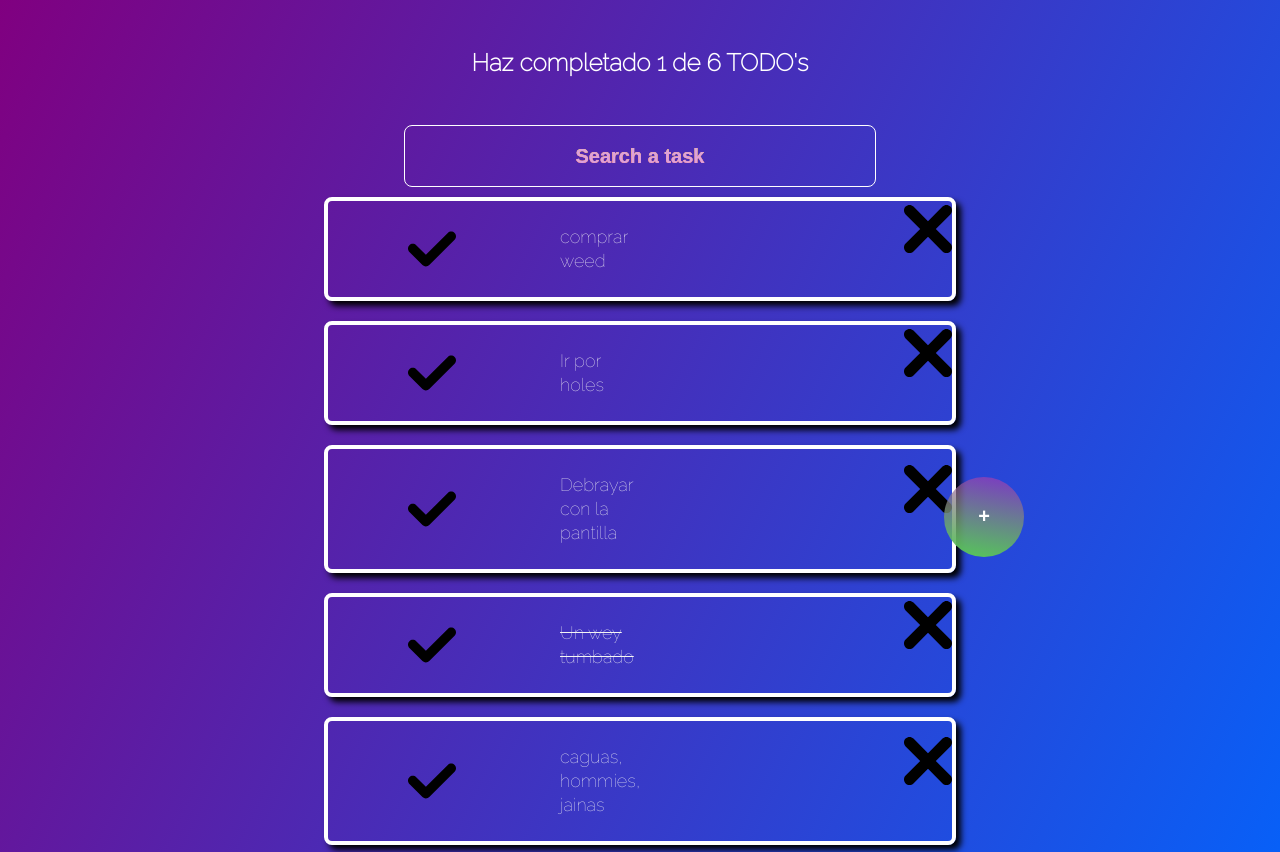
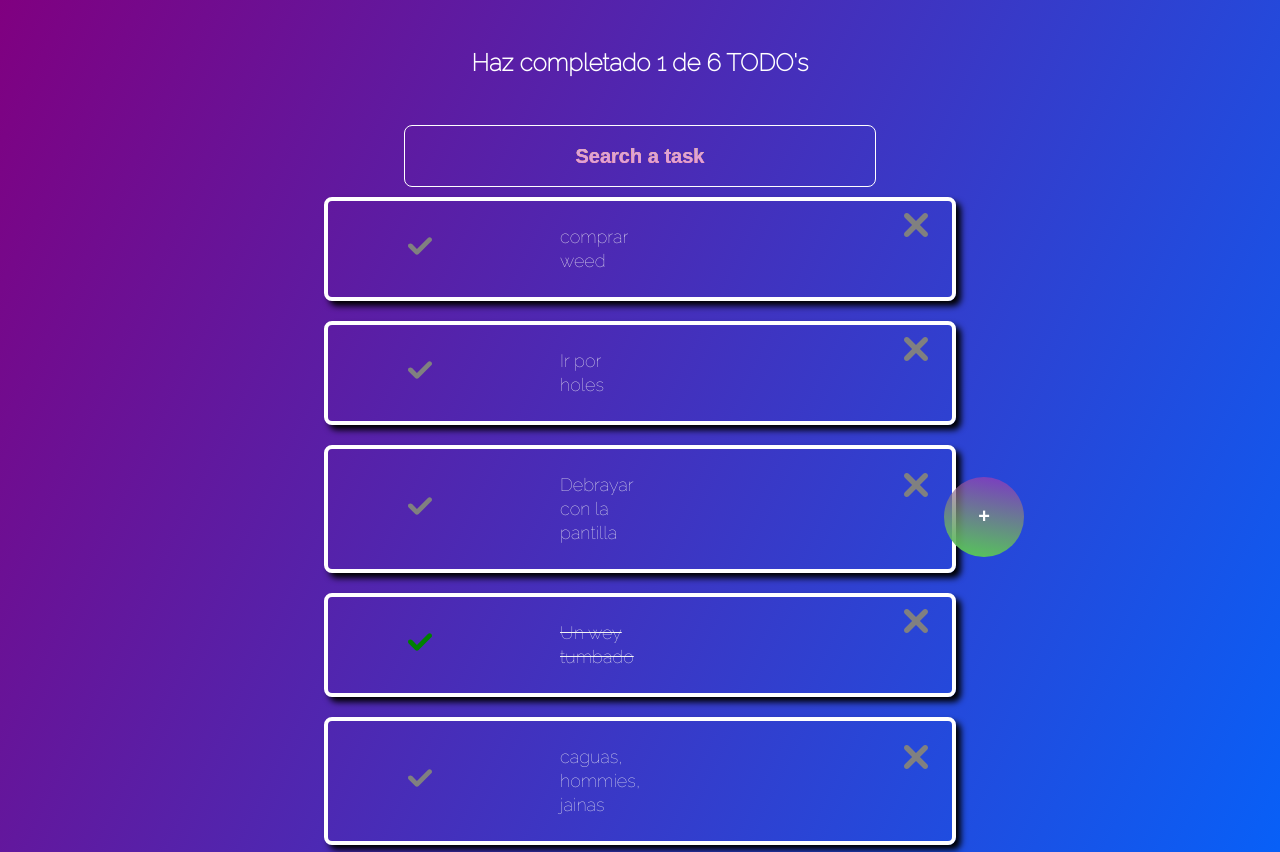
Before and after one commit to antcodernez/react-fundamentals, a React (Create React App) app: page / in a window 1280 px wide. Shown: the top 852 px of the page. Built offline with nearby package versions, Linux system fonts and the light colour scheme.

Commit message:
Adding props to onDelete and onComplete to change the state of the list item with interactive

```diff
--- a/src/completeIcon.js
+++ b/src/completeIcon.js
@@ -1,11 +1,12 @@
 import React from "react";
 import { TodoIcon } from "./todoIcon";
 
-function CompleteIcon() {
+function CompleteIcon({completed, onComplete}) {
     return (
         <TodoIcon
             type="check"
-            color="gray"
+            color={completed ? "green" : "gray"}
+            onClick={onComplete}
         />
     );
 }
--- a/src/deleteIcon.js
+++ b/src/deleteIcon.js
@@ -1,10 +1,11 @@
 
 import { TodoIcon } from "./todoIcon";
-function DeleteIcon() {
+function DeleteIcon({onDelete}) {
     return (
         <TodoIcon
             type="delete"
-            color="green"
+            color="gray"
+            onClick={onDelete}
         />
     )
 }
--- /dev/null
+++ b/src/todoIcon.css
@@ -0,0 +1,37 @@
+.Icon-container
+    {
+        cursor:pointer;
+        justify-self: center;
+        place-self: center;
+        height:48px;
+        width:48px;
+        font-size:34px;
+        font-weight: bold;
+    }
+.Icon-container-check
+    {
+       font-size: 35px;
+       color:gainsboro
+    }
+.Icon-container-check--active
+    {
+        color:#10f717
+    }
+.Icon-container-delete
+    {
+        justify-self: right;
+        margin-bottom: 40px;
+    }
+.Icon-container-delete:hover .Icon-svg
+    {
+        fill:red
+    }
+.Icon-container-check:hover .Icon-svg
+    {
+        fill:rgb(14, 255, 2)
+    }
+.Icon-svg
+    {
+        width: 24px;
+        height: 24px;
+    }
--- a/src/todoIcon.js
+++ b/src/todoIcon.js
@@ -1,15 +1,18 @@
 import {ReactComponent as CheckSVG} from "./check.svg";
 import {ReactComponent as DeleteSVG} from "./delete.svg";
-
+import "./todoIcon.css"
 const iconTypes = {
-    "check": <CheckSVG></CheckSVG>,
-    "delete": <DeleteSVG />,
+    "check": (color) =><CheckSVG className="Icon-svg" fill={color}/>,
+    "delete": (color) =><DeleteSVG className="Icon-svg" fill={color}/>,
 }
 
-function TodoIcon({type}) {
+function TodoIcon({type, color, onClick}) {
     return (
-        <span className={`Icon Icon-${type}`}>
-            {iconTypes[type]}
+        <span
+            className={`Icon-container Icon-container-${type}`}
+            onClick={onClick}
+        >
+            {iconTypes[type](color)}
         </span>
     )
 }
--- a/src/todoItem.css
+++ b/src/todoItem.css
@@ -54,31 +54,3 @@
     {
         text-decoration:line-through
     }
-.Icon
-    {
-        cursor:pointer;
-        justify-self: center;
-        place-self: center;
-        height:48px;
-        width:48px;
-        font-size:34px;
-        font-weight: bold;
-    }
-.Icon-check
-    {
-       font-size: 35px;
-       color:gainsboro
-    }
-.Icon-check--active
-    {
-        color:#10f717
-    }
-.Icon-delete
-    {
-        justify-self: right;
-        margin-bottom: 40px;
-    }
-.Icon-delete:hover
-    {
-        color:red
-    }
--- a/src/todoItem.js
+++ b/src/todoItem.js
@@ -6,21 +6,22 @@ import "./todoItem.css"
 function TodoItem(props) {
     return (
       <li className='TodoItem'>
-        {/* <span
-          className={`Icon Icon-check ${props.completed && 'Icon-check--active'}`}
-          onClick={props.onComplete}
-        >V</span> */}
-        <CompleteIcon />
+
+        <CompleteIcon
+         completed={props.completed}
+         onComplete={props.onComplete}
+
+        />
         <p className={`TodoItem-p ${props.completed && 'TodoItem-p--complete'}`}>
           {props.text}
         </p>
-        {/*
-        <span className="Icon Icon-delete"
-        onClick={props.onDelete}
-        >X</span> */}
 
-        <DeleteIcon />
+        <DeleteIcon
+          onDelete={props.onDelete}
+        />
+
       </li>
+
     );
   }
 
```
